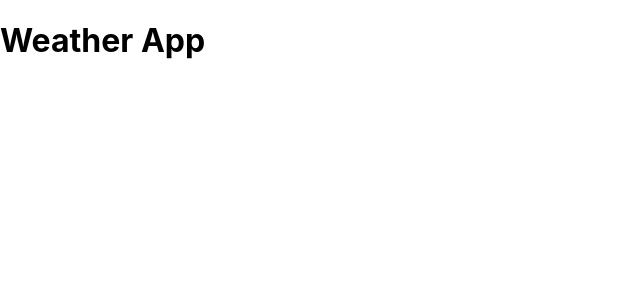
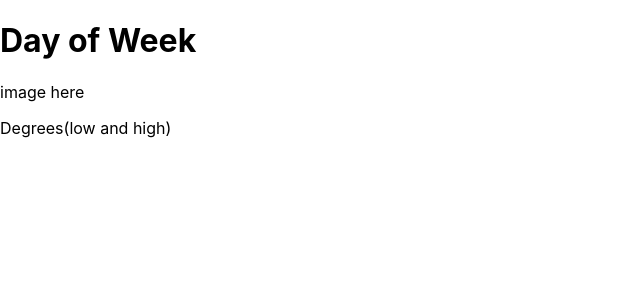
Before and after one commit to joespinelli7/weather-app, a React (Create React App) app: page / in a window 1280 px wide. Shown: the top 300 px of the page, without its empty margins (0-640 px from the left). Built offline with nearby package versions, Linux system fonts and the light colour scheme.

Commit message:
basic set up and structure/components

```diff
--- a/src/App.js
+++ b/src/App.js
@@ -1,11 +1,22 @@
 import React from 'react';
 import './App.css';
+import WeatherCard from './components/WeatherCard';
 
 class App extends React.Component {
+  state={
+    days: {
+      Mon: [78, 67],
+      Tue: [76, 69],
+      Wed: [79, 70],
+      Thu: [78, 68],
+      Fri: [80, 70]
+    }
+  }
+
   render () {
     return (
       <div className="App">
-        <h1>Weather App</h1>
+        <WeatherCard />
       </div>
     );
   }
--- /dev/null
+++ b/src/components/WeatherCard.css
@@ -0,0 +1,3 @@
+.WeatherCard {
+
+}
--- /dev/null
+++ b/src/components/WeatherCard.js
@@ -0,0 +1,16 @@
+import React from 'react';
+import classes from './WeatherCard.css';
+
+class WeatherCard extends React.Component {
+  render() {
+    return (
+      <div className={classes.WeatherCard}>
+        <h1>Day of Week</h1>
+        <p>image here</p>
+        <p>Degrees(low and high)</p>
+      </div>
+    )
+  }
+}
+
+export default WeatherCard;
```
Also changed, not shown: src/containers/Navbar.css (added), src/containers/Navbar.js (added).
